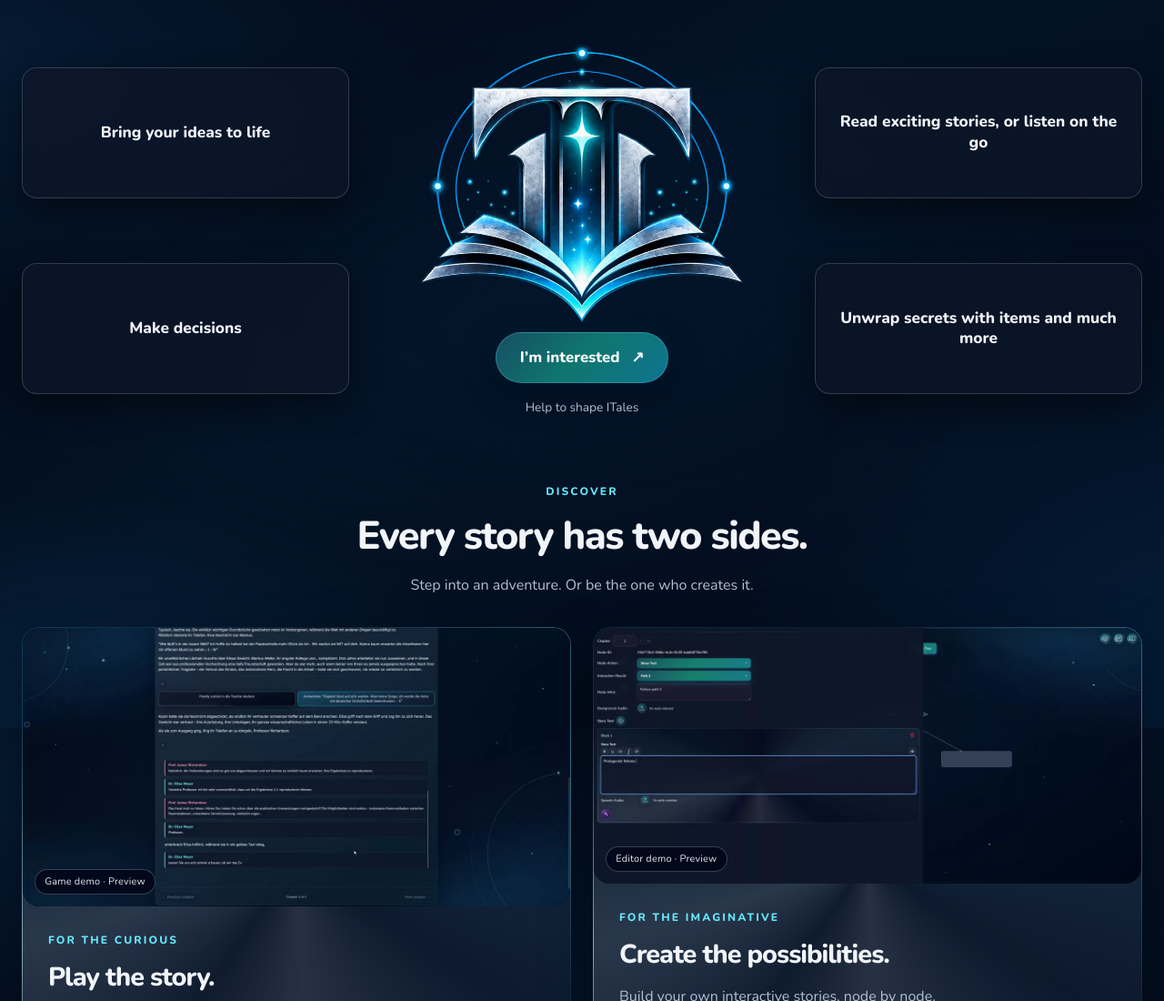
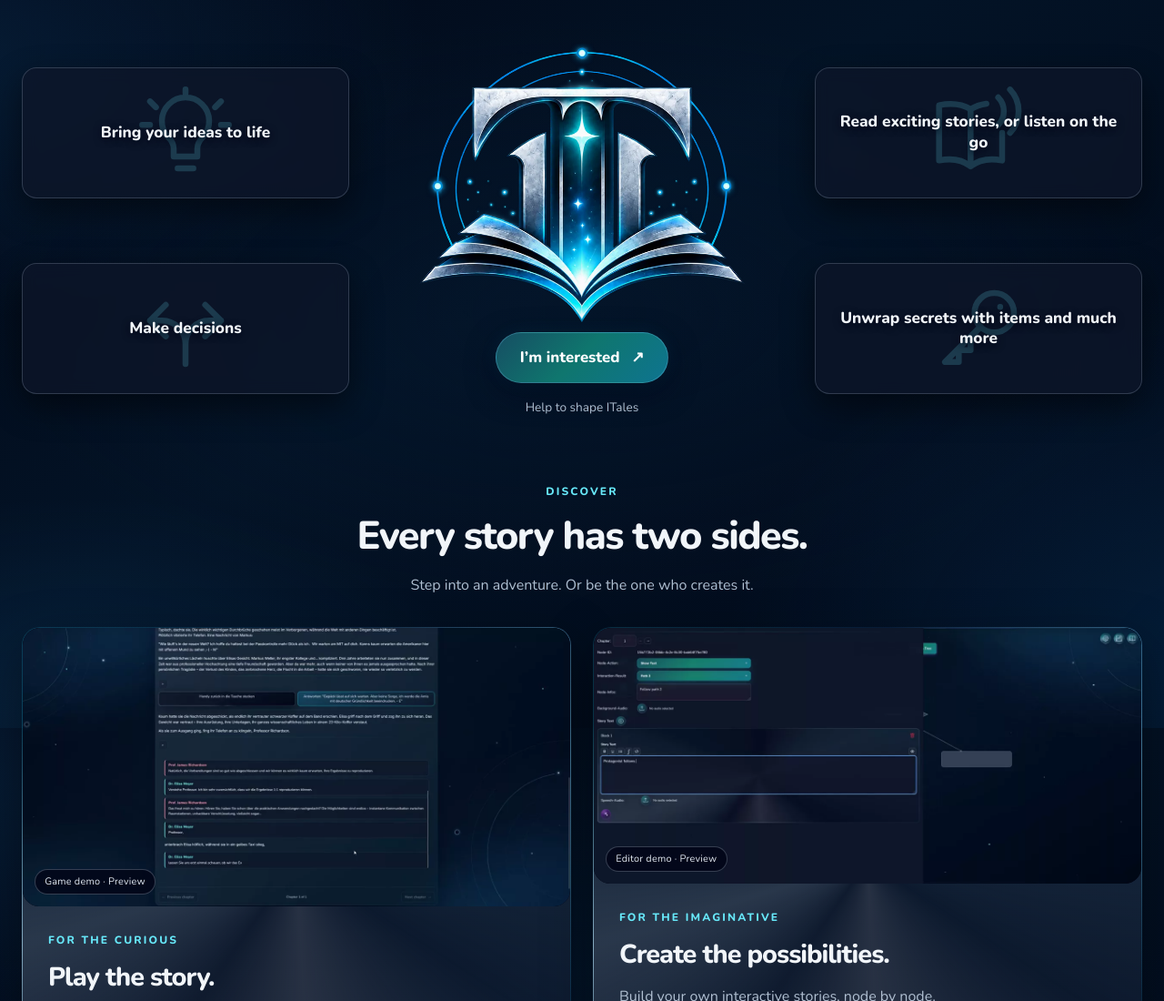
Before and after one commit to HerbiHerb/ITales-Landing, a website built with Vite: page index.html in a window 1280 px wide. Shown: the top 1100 px of the page at 91% size. Built offline with nearby package versions, Linux system fonts and the light colour scheme; no server answers.

Commit message:
Improved header text cards

```diff
--- a/index.html
+++ b/index.html
@@ -14,10 +14,34 @@
   <main id="main" tabindex="-1">
     <section class="hero-section section-space" aria-label="Welcome to ITales">
       <div class="container"><h1 class="visually-hidden">Interactive stories with ITales</h1>
-        <div class="hero-stage"><div class="typed-hero-box typed-hero-box--1"><p class="typed-hero-heading" aria-hidden="true"><span data-landing-typed>Bring your ideas to life</span></p><span class="visually-hidden">Bring your ideas to life</span></div><div class="typed-hero-box typed-hero-box--2"><p class="typed-hero-heading" aria-hidden="true"><span data-landing-typed>Read exciting stories, or listen on the go</span></p><span class="visually-hidden">Read exciting stories, or listen on the go</span></div>
+        <div class="hero-stage">
+          <div class="typed-hero-box typed-hero-box--1">
+            <svg class="typed-hero-icon" xmlns="http://www.w3.org/2000/svg" viewBox="0 0 24 24" fill="none" stroke="currentColor" stroke-width="1.5" stroke-linecap="round" stroke-linejoin="round" aria-hidden="true" focusable="false">
+              <path d="M9 18h6M10 21h4M9 18v-2c0-1.1-.6-2.1-1.4-2.9a6 6 0 1 1 8.8 0c-.8.8-1.4 1.8-1.4 2.9v2M12 1v1M3 4l1.5 1.5M21 4l-1.5 1.5M1 10h2M21 10h2"/>
+            </svg>
+            <p class="typed-hero-heading" aria-hidden="true"><span data-landing-typed>Bring your ideas to life</span></p><span class="visually-hidden">Bring your ideas to life</span>
+          </div>
+          <div class="typed-hero-box typed-hero-box--2">
+            <svg class="typed-hero-icon" xmlns="http://www.w3.org/2000/svg" viewBox="0 0 24 24" fill="none" stroke="currentColor" stroke-width="1.5" stroke-linecap="round" stroke-linejoin="round" aria-hidden="true" focusable="false">
+              <path d="M10 6C7.5 4.5 4.5 4.5 2 5v14c2.5-.5 5.5-.5 8 1.5 2.5-2 5.5-2 8-1.5v-7M10 6v14.5M10 6c1.3-.8 2.6-1.2 4-1.4M17 3a5 5 0 0 1 0 7M20 1a8 8 0 0 1 0 11"/>
+            </svg>
+            <p class="typed-hero-heading" aria-hidden="true"><span data-landing-typed>Read exciting stories, or listen on the go</span></p><span class="visually-hidden">Read exciting stories, or listen on the go</span>
+          </div>
           <div class="hero-center"><img class="hero-logo" src="assets/media/logo-mark.webp" width="700" height="700" alt="ITales" fetchpriority="high">
           <div class="hero-action"><a class="btn btn-primary btn-lg" href="interest.html?source=home" data-interest-cta data-cta-position="hero">I’m interested <span aria-hidden="true">↗</span></a></div><p class="hero-benefits">Help to shape ITales</p></div>
-          <div class="typed-hero-box typed-hero-box--3"><p class="typed-hero-heading" aria-hidden="true"><span data-landing-typed>Make decisions</span></p><span class="visually-hidden">Make decisions</span></div><div class="typed-hero-box typed-hero-box--4"><p class="typed-hero-heading" aria-hidden="true"><span data-landing-typed>Unwrap secrets with items and much more</span></p><span class="visually-hidden">Unwrap secrets with items and much more</span></div>
+          <div class="typed-hero-box typed-hero-box--3">
+            <svg class="typed-hero-icon" xmlns="http://www.w3.org/2000/svg" viewBox="0 0 24 24" fill="none" stroke="currentColor" stroke-width="1.5" stroke-linecap="round" stroke-linejoin="round" aria-hidden="true" focusable="false">
+              <path d="M12 21v-5a6 6 0 0 0-6-6H3M3 10l4-4M3 10l4 4M12 16a6 6 0 0 1 6-6h3M21 10l-4-4M21 10l-4 4"/>
+            </svg>
+            <p class="typed-hero-heading" aria-hidden="true"><span data-landing-typed>Make decisions</span></p><span class="visually-hidden">Make decisions</span>
+          </div>
+          <div class="typed-hero-box typed-hero-box--4">
+            <svg class="typed-hero-icon" xmlns="http://www.w3.org/2000/svg" viewBox="0 0 24 24" fill="none" stroke="currentColor" stroke-width="1.5" stroke-linecap="round" stroke-linejoin="round" aria-hidden="true" focusable="false">
+              <circle cx="16" cy="8" r="5"/>
+              <path d="m12.5 11.5-9 9H7v-3h3v-3l2.5-3M17.5 6.5h.01"/>
+            </svg>
+            <p class="typed-hero-heading" aria-hidden="true"><span data-landing-typed>Unwrap secrets with items and much more</span></p><span class="visually-hidden">Unwrap secrets with items and much more</span>
+          </div>
         </div>
       </div>
     </section>
--- a/src/main.js
+++ b/src/main.js
@@ -13,7 +13,8 @@ initHero();
 initMedia();
 const carousel = document.getElementById('worlds-carousel');
 if (carousel) {
-  new Carousel(carousel, { interval: false, touch: true });
+  const prefersReducedMotion = matchMedia('(prefers-reduced-motion: reduce)').matches;
+  new Carousel(carousel, { interval: 2500, ride: prefersReducedMotion ? false : 'carousel', touch: true });
   carousel.addEventListener('slid.bs.carousel', () => {
     carousel.querySelectorAll('.carousel-item').forEach((item) => item.setAttribute('aria-hidden', String(!item.classList.contains('active'))));
   });
--- a/src/styles.css
+++ b/src/styles.css
@@ -53,7 +53,8 @@ p { color: var(--text-secondary); }
 .hero-action { margin-top: .65rem; }
 .hero-benefits { margin-top: 1rem; margin-bottom: 0; text-align: center; font-size: .85rem; }
 .hero-benefits span { margin-inline: .3rem; color: var(--text-accent); }
-.typed-hero-box { min-height: 9rem; display: flex; align-items: center; justify-content: center; padding: 1rem 1.15rem; background: rgba(15,23,42,.68); border-radius: 1rem; border: 1px solid rgba(148,163,184,.28); box-shadow: 0 14px 36px rgba(0,0,0,.48); backdrop-filter: blur(8px); transition: opacity .8s, transform 1.4s cubic-bezier(.22,1,.36,1), border-color .28s, box-shadow .28s; }
+.typed-hero-box { position: relative; isolation: isolate; overflow: hidden; min-height: 9rem; display: flex; align-items: center; justify-content: center; padding: 1rem 1.15rem; background: rgba(15,23,42,.68); border-radius: 1rem; border: 1px solid rgba(148,163,184,.28); box-shadow: 0 14px 36px rgba(0,0,0,.48); backdrop-filter: blur(8px); transition: opacity .8s, transform 1.4s cubic-bezier(.22,1,.36,1), border-color .28s, box-shadow .28s; }
+.typed-hero-icon { position: absolute; top: 50%; left: 50%; width: 6.5rem; height: 6.5rem; transform: translate(-50%,-50%); color: var(--text-accent); opacity: .18; pointer-events: none; }
 .typed-hero-box--1 { grid-area: one; --entry-x: -3rem; --entry-y: -3rem; }
 .typed-hero-box--2 { grid-area: two; --entry-x: 3rem; --entry-y: -3rem; }
 .typed-hero-box--3 { grid-area: three; --entry-x: -3rem; --entry-y: 3rem; }
@@ -61,7 +62,7 @@ p { color: var(--text-secondary); }
 .hero-animated .typed-hero-box:not(.is-active):not(.is-complete) { opacity: 0; transform: translate(var(--entry-x),var(--entry-y)) scale(.82); }
 .typed-hero-box.is-active { border-color: rgba(103,232,249,.68); box-shadow: 0 16px 42px rgba(0,0,0,.52), 0 0 24px rgba(34,211,238,.2); }
 .typed-hero-box.is-complete { border-color: rgba(125,211,252,.38); }
-.typed-hero-heading { margin: 0; color: #f1f5f9; text-align: center; line-height: 1.3; font-weight: 800; font-size: clamp(1.05rem,1.35vw,1.35rem); letter-spacing: 0; }
+.typed-hero-heading { position: relative; z-index: 1; margin: 0; color: #f1f5f9; text-align: center; line-height: 1.3; font-weight: 800; font-size: clamp(1.05rem,1.35vw,1.35rem); letter-spacing: 0; text-shadow: 0 2px 8px #020617; }
 .eyebrow { color: var(--text-accent); text-transform: uppercase; font-weight: 800; font-size: .75rem; letter-spacing: .18em; margin-bottom: .85rem; }
 .section-heading { max-width: 640px; margin: 0 auto 2rem; text-align: center; }
 .section-heading p:last-child { margin-top: 1rem; }
@@ -171,6 +172,7 @@ textarea.form-control { resize: vertical; }
   .hero-stage { grid-template-columns: repeat(2,minmax(0,1fr)); grid-template-areas: 'one two' 'center center' 'three four'; gap: 1rem; }
   .hero-logo { width: min(75vw,23rem); }
   .typed-hero-box { min-height: 7rem; }
+  .typed-hero-icon { width: 5.5rem; height: 5.5rem; }
   .section-space { padding-block: 2.75rem; }
   .consent-panel { flex-direction: column; align-items: stretch; gap: 1rem; }
   .consent-actions .btn { flex: 1; }
@@ -190,6 +192,7 @@ textarea.form-control { resize: vertical; }
   .hero-action { grid-area: action; margin-top: .5rem; text-align: center; }
   .hero-benefits { grid-area: benefits; font-size: .78rem; margin-top: .5rem; }
   .typed-hero-box { min-height: 6.5rem; padding: .6rem .55rem; background: rgba(15,23,42,.9); backdrop-filter: none; }
+  .typed-hero-icon { width: 5rem; height: 5rem; }
   .typed-hero-heading { font-size: .86rem; }
   .hero-animated .typed-hero-box:not(.is-active):not(.is-complete) { transform: scale(.9); }
   .teaser-copy, .feature-card { padding: 1.5rem; }
```
Also changed, not shown: tests/site.spec.js (+10 -1 lines).
